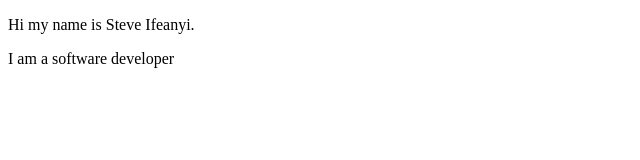
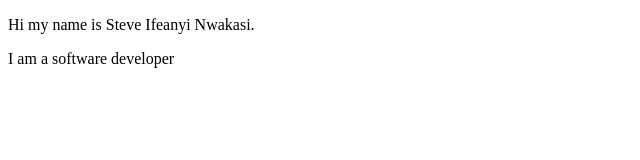
Before and after one commit to stephennwakasi/portfolio, a plain HTML site: page index.html in a window 1280 px wide. Shown: the full height of the page, 0-640 px from the left. Drawn offline with Linux system fonts and the light colour scheme.

Commit message:
Update index.html

```diff
--- a/index.html
+++ b/index.html
@@ -8,7 +8,7 @@
 </head>
 <body>
   <div>
-    <p>Hi my name is Steve Ifeanyi.</p>
+    <p>Hi my name is Steve Ifeanyi Nwakasi.</p>
     <p>I am a software developer</p>
   </div>
 </body>
```
